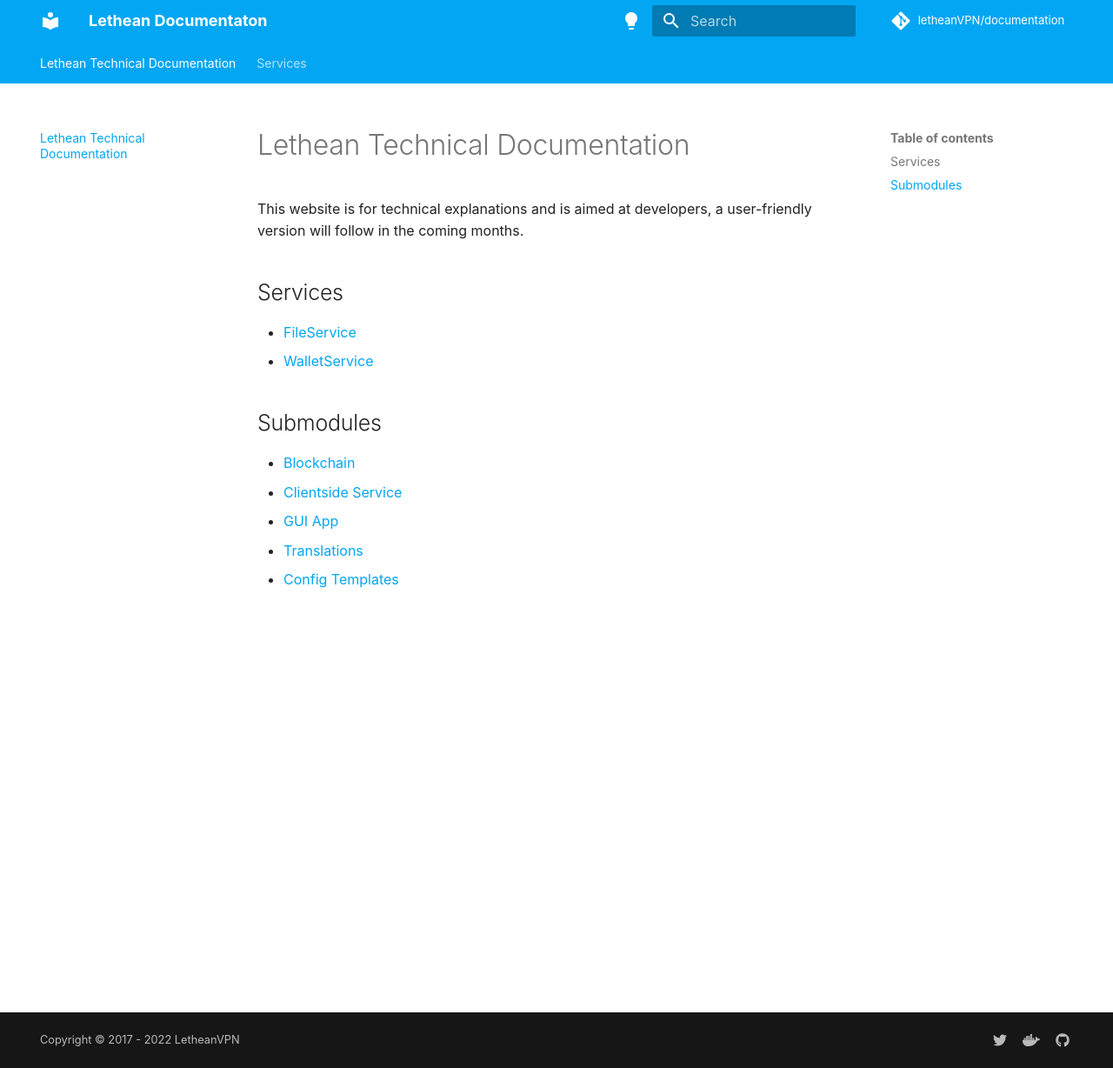
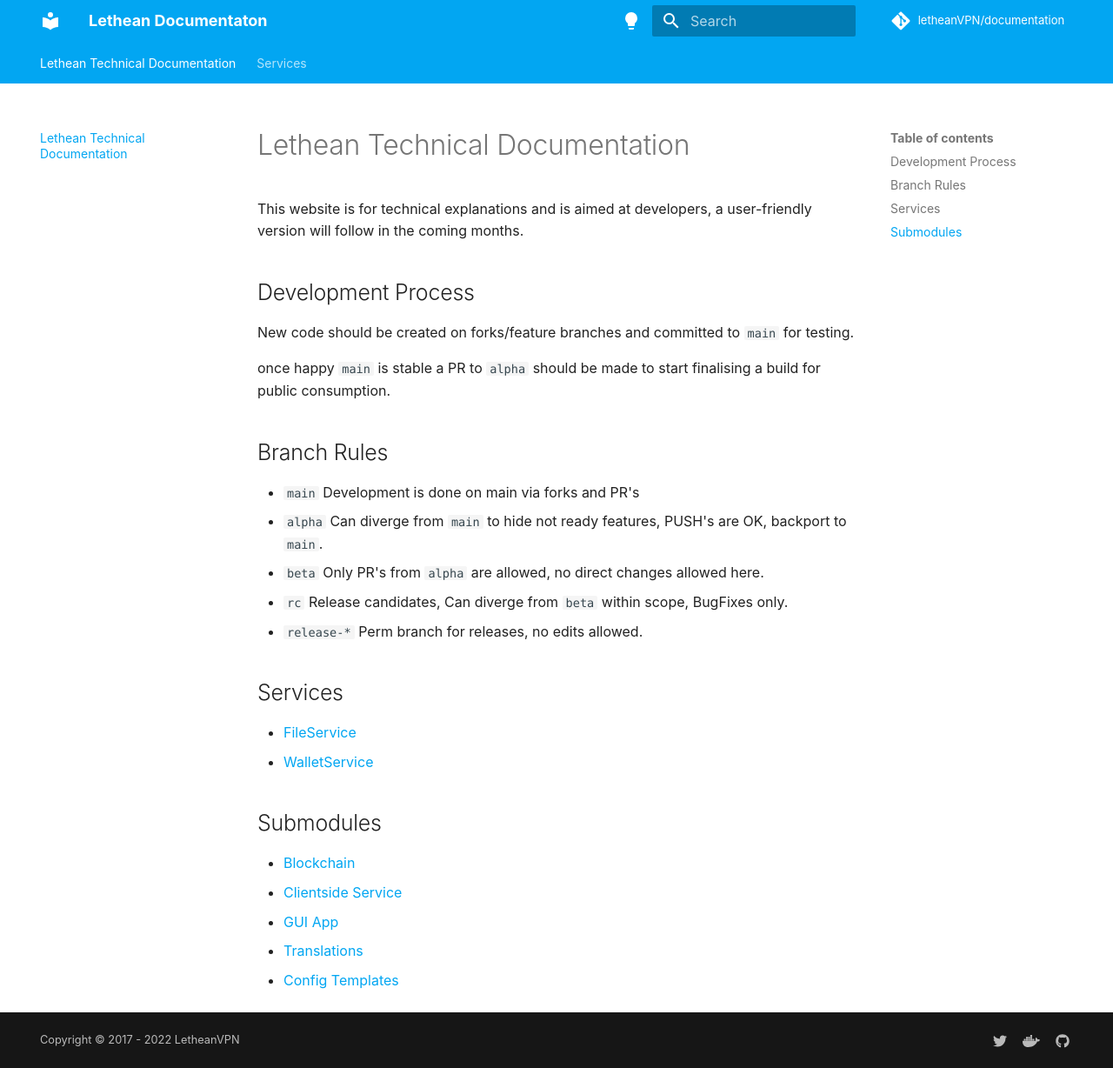
Before and after one commit to letheanVPN/documentation, an MkDocs documentation site: the page built from docs/index.md, in a window 1280 px wide and 1228 px high. Shown: the whole window at 87% size. Built offline with MkDocs 1.6.1 and Material for MkDocs 9.7.7, drawn with Linux system fonts in a browser that asks for light colours; comment, search, counter and statistics services are not loaded.

Commit message:
adding some information on development process with main, alpha, rc, release-*

```diff
--- a/docs/index.md
+++ b/docs/index.md
@@ -1,6 +1,20 @@
 # Lethean Technical Documentation
 
 This website is for technical explanations and is aimed at developers, a user-friendly version will follow in the coming months.
+
+## Development Process
+
+New code should be created on forks/feature branches and committed to `main` for testing.
+
+once happy `main` is stable a PR to `alpha` should be made to start finalising a build for public consumption.
+
+## Branch Rules
+
+- `main` Development is done on main via forks and PR's
+- `alpha` Can diverge from `main` to hide not ready features, PUSH's are OK, backport to `main`.
+- `beta` Only PR's from `alpha` are allowed, no direct changes allowed here.
+- `rc` Release candidates, Can diverge from `beta` within scope, BugFixes only.
+- `release-*` Perm branch for releases, no edits allowed.
 
 ## Services
 
```
